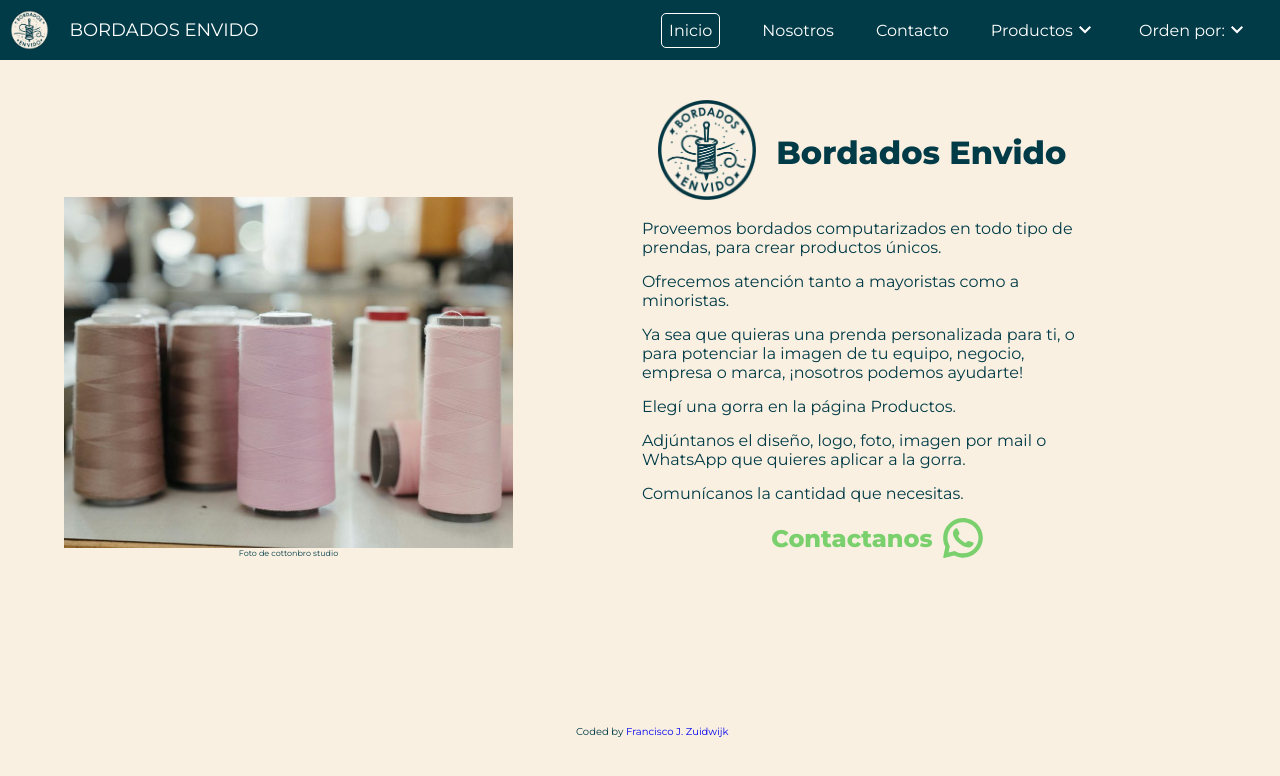
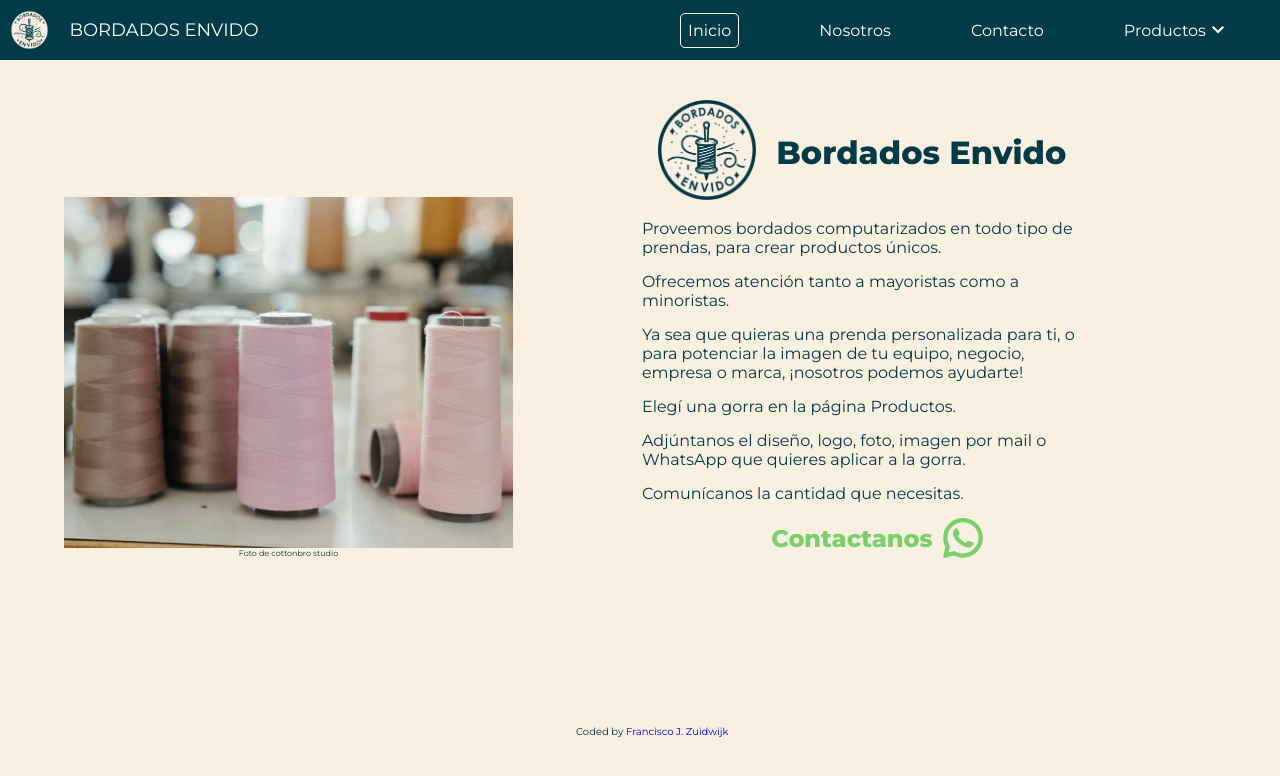
Before and after one commit to Electrocisko/Bordados-Envido, a React (Vite) app in the folder frontend/: page / in a window 1280 px wide. Shown: the top 776 px of the page. Built offline with nearby package versions, Linux system fonts and the light colour scheme.

Commit message:
se saco el link de ordenar el elnavbar

```diff
--- a/frontend/src/components/navbar/Navbar.jsx
+++ b/frontend/src/components/navbar/Navbar.jsx
@@ -8,18 +8,9 @@
 import Expand from "../icons/Expand";
 import Retract from "../icons/Retract";
 
-function Navbar({handleSort}) {
+function Navbar() {
   const [showLinks, setShowLinks] = useState(false);
   const [showSubMenu, setShowSubMenu] = useState(false);
-  const [showSortMenu, setShowSortMenu] = useState(false);
-
-
-  const  handleClick = (sortBy) => {
-    setShowSortMenu(!showSortMenu)
-    setShowLinks(!showLinks)
-   handleSort(sortBy)
-  }
-
 
   return (
     <nav className={styles.navbar_container}>
@@ -95,31 +86,7 @@
             </ul>
           </ul>
 
-          <ul className={styles.dropdwon}>
-            <li
-              className={styles.ordenar}
-              onClick={() => setShowSortMenu(!showSortMenu)}
-            >
-              Orden por:
-              {!showSortMenu ? (
-                <Expand height="24" width="24" fill="white" />
-              ) : (
-                <Retract height="24" width="24" fill="white" />
-              )}
-            </li>
-            <ul
-              className={
-                showSortMenu
-                  ? `${styles.subMenu}`
-                  : `${styles.subMenu} ${styles.subMenuHide}`
-              }
-            >
-              <li className={styles.ordenar} onClick={() => handleClick("nuevos")} id="nuevos"  >Nuevos</li>
-              <li className={styles.ordenar} onClick={() => handleClick("nombre")} id="nombre"  >Nombre</li>
-              <li  className={styles.ordenar} onClick={() => handleClick("viejos")} id="viejos"  >Clasicos</li>
-              <li  className={styles.ordenar} onClick={() => handleClick("precio")} id="precio"  >Precio</li>
-            </ul>
-          </ul>
+
         </ul>
       </div>
 
```
